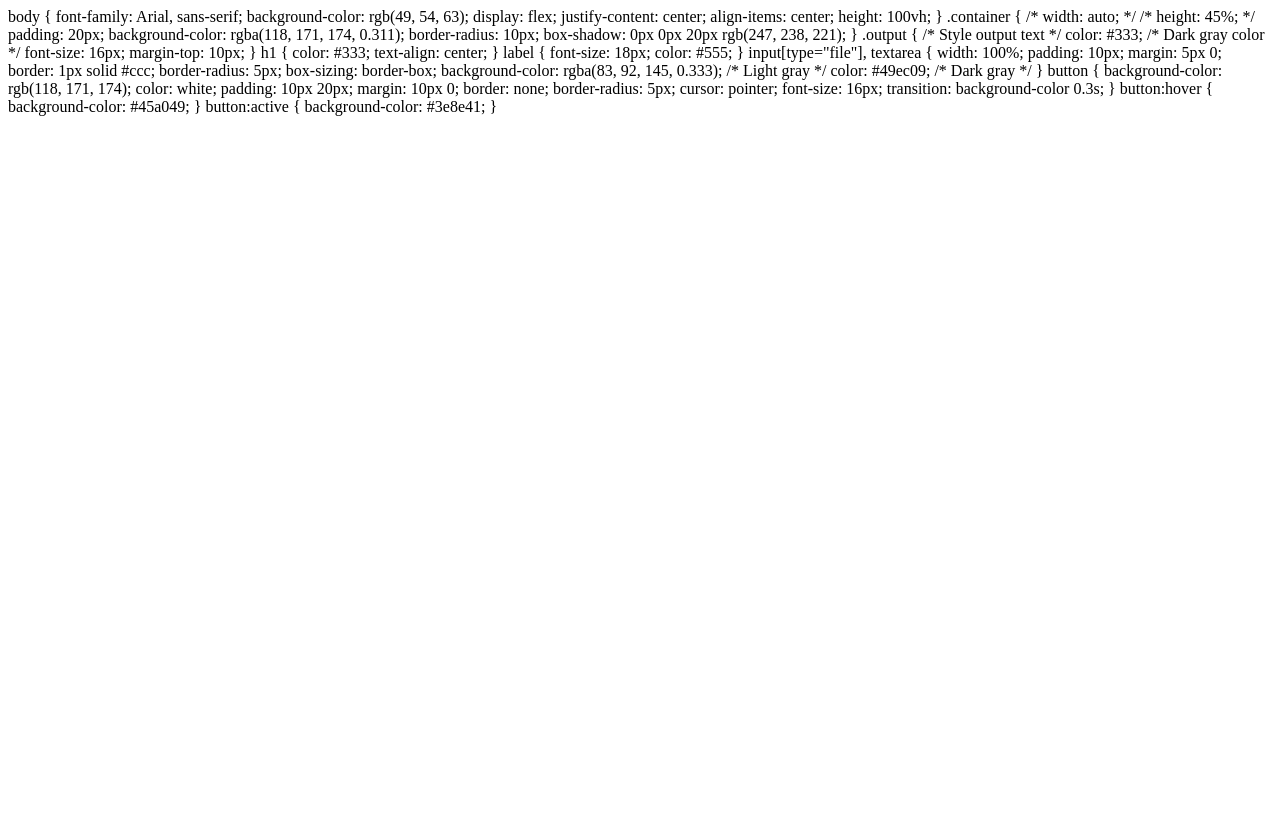
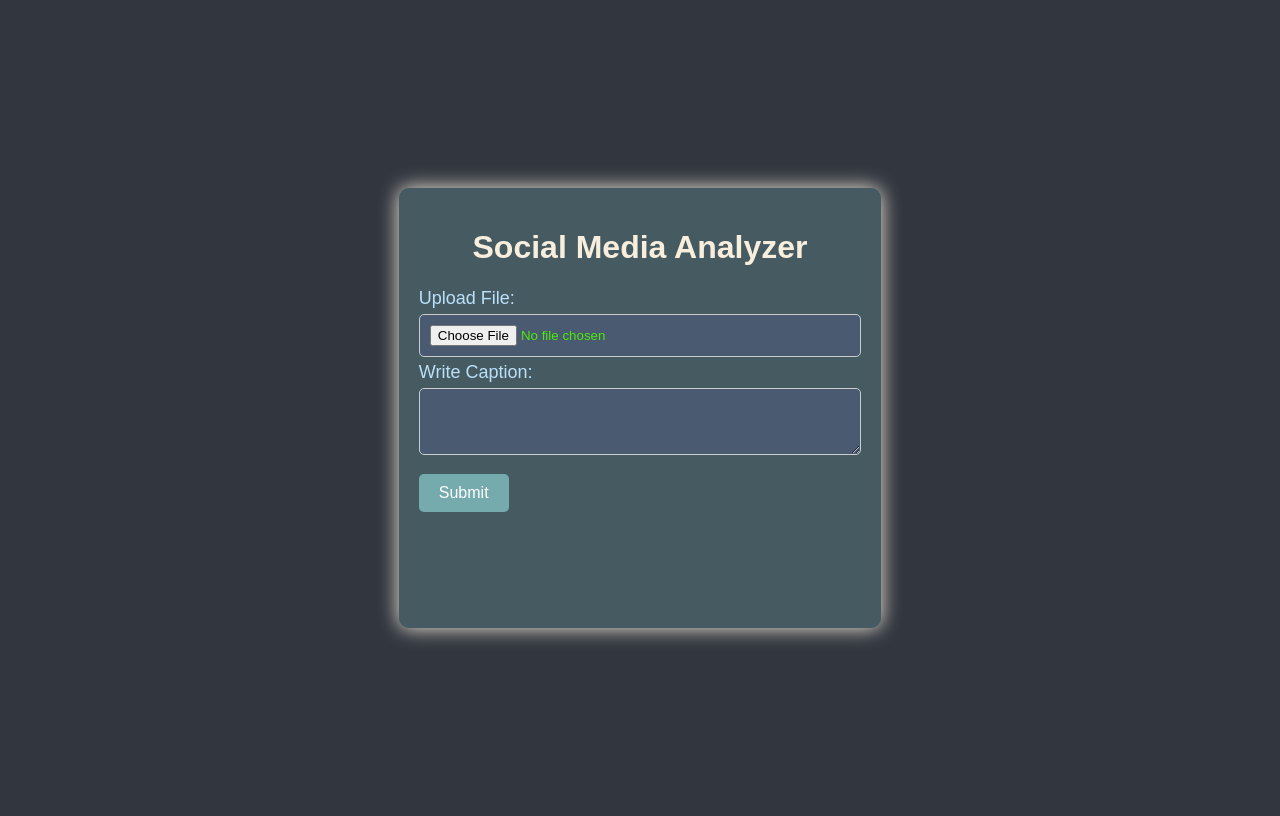
Before and after one commit to vishal2685/Social-Media-Analyzer, a Flask app: page / in a window 1280 px wide. Before the commit the page ends 116 px from the top, so only its background shows below. Run offline with Flask 3, Linux system fonts and the light colour scheme.

Commit message:
Update upload.html

```diff
--- a/templates/upload.html
+++ b/templates/upload.html
@@ -1,64 +1,86 @@
-body {
-    font-family: Arial, sans-serif;
-    background-color: rgb(49, 54, 63);
-    display: flex;
-    justify-content: center;
-    align-items: center;
-    height: 100vh;
-}
+<!DOCTYPE html>
+<html lang="en">
+<head>
+    <meta charset="UTF-8">
+    <meta name="viewport" content="width=device-width, initial-scale=1.0">
+    <title>Social Media Analyzer</title>
+    <link rel="stylesheet" href="{{ url_for('static', filename='styles.css') }}">
+    <style>
+        /* Add CSS styles for output box */
+        #outputBox {
+            margin-top: 20px;
+            display: none;
+            background-color: rgba(255, 255, 255, 0.9); /* Transparent white background */
+            border-radius: 10px; /* Rounded corners */
+            padding: 20px; /* Add padding */
+            box-shadow: 0 0 20px rgba(0, 0, 0, 0.1); /* Soft shadow effect */
+        }
 
-.container {
-    /* width: auto; */
-    /* height: 45%; */
-    padding: 20px;
-    background-color: rgba(118, 171, 174, 0.311);
-    border-radius: 10px;
-    box-shadow: 0px 0px 20px rgb(247, 238, 221);
-}
-.output {
-    /* Style output text */
-    color: #333; /* Dark gray color */
-    font-size: 16px;
-    margin-top: 10px;
-}
+        /* Add CSS for container */
+        .container {
+            width: 35%;
+            margin: 0 auto;
+            height: 400px; /* Fixed height */
+            overflow: auto; /* Add overflow auto */
+        }
+    </style>
+</head>
+<body>
+    <div class="container">
+        <h1 style="color: rgb(247, 238, 221);">Social Media Analyzer</h1>
+        <form id="uploadForm" enctype="multipart/form-data">
+            <label for="file" style="color: rgb(187, 225, 250);">Upload File:</label>
+            <input type="file" id="file" name="file" accept="image/*, video/*">
+            <br>
+            <label for="caption" style="color: rgb(187, 225, 250);">Write Caption:</label>
+            <textarea id="caption" name="caption" rows="3" cols="20"></textarea>
+            <br>
+            <button type="button" id="submitBtn" onclick="submitForm()">Submit</button>
 
-h1 {
-    color: #333;
-    text-align: center;
-}
+            <!-- Output Box -->
+            <div id="outputBox">
+                <h2>Output:</h2>
+                <div id="output"></div>
+            </div>
+        </form>
+    </div>
 
-label {
-    font-size: 18px;
-    color: #555;
-}
+    <!-- JavaScript to fetch and display output -->
+    <script>
+        function submitForm() {
+            var submitButton = document.getElementById('submitBtn');
+            submitButton.disabled = true; // Disable the submit button
 
-input[type="file"], textarea {
-    width: 100%;
-    padding: 10px;
-    margin: 5px 0;
-    border: 1px solid #ccc;
-    border-radius: 5px;
-    box-sizing: border-box;
-    background-color: rgba(83, 92, 145, 0.333); /* Light gray */
-    color: #49ec09; /* Dark gray */
-}
+            var form = document.getElementById('uploadForm');
+            var formData = new FormData(form);
 
-button {
-    background-color: rgb(118, 171, 174);
-    color: white;
-    padding: 10px 20px;
-    margin: 10px 0;
-    border: none;
-    border-radius: 5px;
-    cursor: pointer;
-    font-size: 16px;
-    transition: background-color 0.3s;
-}
+            var fileInput = document.getElementById('file');
+            if (!fileInput.files || fileInput.files.length === 0) {
+                alert('No file uploaded.'); // Show alert if no file is uploaded
+                submitButton.disabled = false; // Re-enable the submit button
+                return;
+            }
 
-button:hover {
-    background-color: #45a049;
-}
+            alert('Uploading...'); // Alert user that uploading is in progress
 
-button:active {
-    background-color: #3e8e41;
-}
+            // Clear output field
+            document.getElementById('output').innerHTML = '';
+
+            fetch('/uploader', {
+                method: 'POST',
+                body: formData
+            })
+            .then(response => response.text())
+            .then(data => {
+                document.getElementById('output').innerHTML = data;
+                document.getElementById('outputBox').style.display = 'block'; // Show output box
+                submitButton.disabled = false; // Re-enable the submit button
+            })
+            .catch(error => {
+                console.error('Error:', error);
+                submitButton.disabled = false; // Re-enable the submit button in case of error
+            });
+        }
+    </script>
+</body>
+</html>
```
